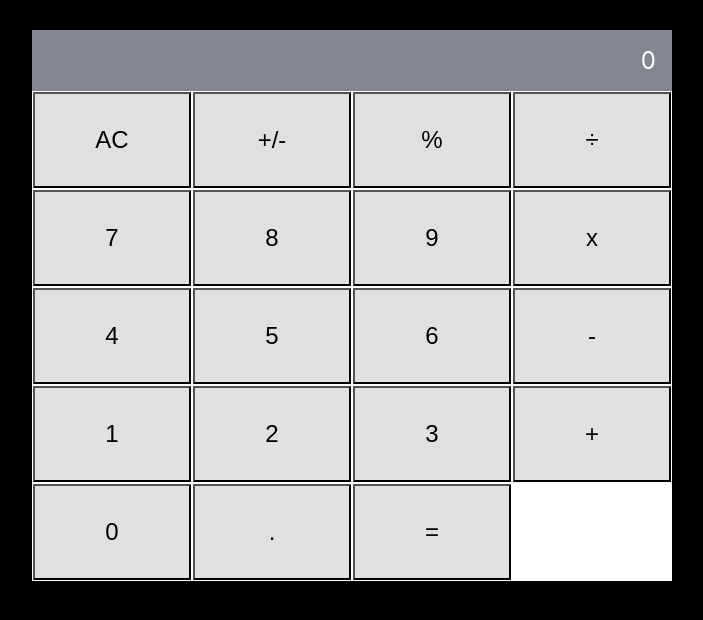
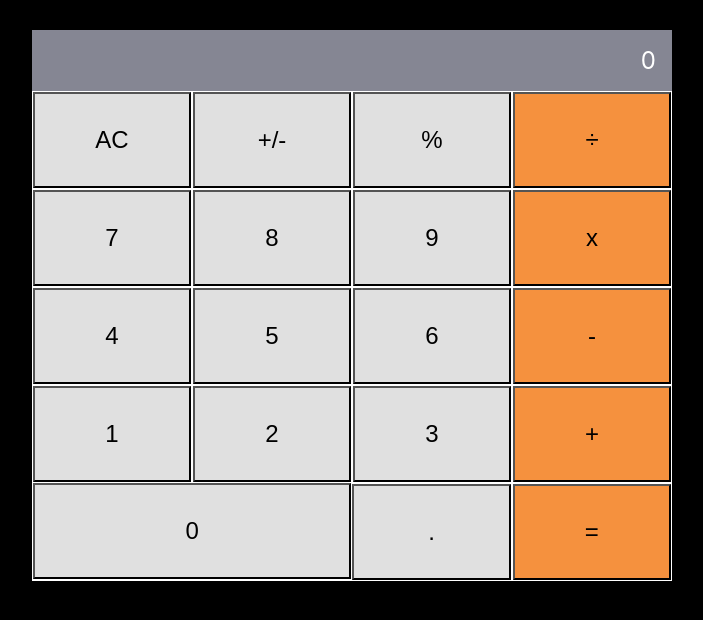
Before and after one commit to Danfall369/math-magicians, a React (Create React App) app: page /calculator in a window 1280 px wide. Shown: the top 620 px of the page, without its empty margins (288-991 px from the left). Built offline with nearby package versions, Linux system fonts and the light colour scheme; the HTML template or start-up script is replaced by a standard one.

Commit message:
Calculator desing and function finish

```diff
--- a/src/components/Calculator.css
+++ b/src/components/Calculator.css
@@ -38,6 +38,23 @@ body {
   margin: 1px;
 }
 
+.buttons-wrapper:nth-child(4n) {
+  background-color: #f5913e;
+}
+
+.button-equal {
+  height: 4em;
+  display: flex;
+  justify-content: center;
+  align-items: center;
+  font-size: 24px;
+  background-color: #e0e0e0;
+  color: black;
+  flex: 1;
+  margin: 1px;
+  background-color: #f5913e;
+}
+
 .bigbutton-wrapper {
   height: 4em;
   width: 19.9rem;
--- a/src/components/Calculator.js
+++ b/src/components/Calculator.js
@@ -3,13 +3,13 @@ import { useState } from 'react';
 import calculate from '../logic/calculate';
 
 function Calculator() {
-  const btnValues = [
+  /*   const btnValues = [
       'AC', '+/-', '%', '÷',
       '7', '8', '9', 'x',
       '4', '5', '6', '-',
       '1', '2', '3', '+',
       '0', '.', '=',
-  ];
+    ]; */
 
   const [result, setResult] = useState({
     total: 0,
@@ -35,16 +35,160 @@ function Calculator() {
           </div>
         </div>
         <div className="rows">
-          {btnValues.map((value) => (
           <button
             type="button"
             className="buttons-wrapper"
             onClick={handleButtonClick}
-              key={value}
           >
-              {value}
+            AC
+
           </button>
-          ))}
+          <button
+            type="button"
+            className="buttons-wrapper"
+            onClick={handleButtonClick}
+          >
+            +/-
+
+          </button>
+          <button
+            type="button"
+            className="buttons-wrapper"
+            onClick={handleButtonClick}
+          >
+            %
+
+          </button>
+          <button
+            type="button"
+            className="buttons-wrapper"
+            onClick={handleButtonClick}
+          >
+            ÷
+
+          </button>
+          <button
+            type="button"
+            className="buttons-wrapper"
+            onClick={handleButtonClick}
+          >
+            7
+
+          </button>
+          <button
+            type="button"
+            className="buttons-wrapper"
+            onClick={handleButtonClick}
+          >
+            8
+
+          </button>
+          <button
+            type="button"
+            className="buttons-wrapper"
+            onClick={handleButtonClick}
+          >
+            9
+
+          </button>
+          <button
+            type="button"
+            className="buttons-wrapper"
+            onClick={handleButtonClick}
+          >
+            x
+
+          </button>
+          <button
+            type="button"
+            className="buttons-wrapper"
+            onClick={handleButtonClick}
+          >
+            4
+
+          </button>
+          <button
+            type="button"
+            className="buttons-wrapper"
+            onClick={handleButtonClick}
+          >
+            5
+
+          </button>
+          <button
+            type="button"
+            className="buttons-wrapper"
+            onClick={handleButtonClick}
+          >
+            6
+
+          </button>
+          <button
+            type="button"
+            className="buttons-wrapper"
+            onClick={handleButtonClick}
+          >
+            -
+
+          </button>
+          <button
+            type="button"
+            className="buttons-wrapper"
+            onClick={handleButtonClick}
+          >
+            1
+
+          </button>
+          <button
+            type="button"
+            className="buttons-wrapper"
+            onClick={handleButtonClick}
+          >
+            2
+
+          </button>
+          <button
+            type="button"
+            className="buttons-wrapper"
+            onClick={handleButtonClick}
+          >
+            3
+
+          </button>
+          <button
+            type="button"
+            className="buttons-wrapper"
+            onClick={handleButtonClick}
+          >
+            +
+
+          </button>
+        </div>
+        <div className="last-row">
+          <button
+            type="button"
+            className="bigbutton-wrapper"
+            onClick={handleButtonClick}
+          >
+            0
+
+          </button>
+          <button
+            type="button"
+            className="buttons-wrapper"
+            onClick={handleButtonClick}
+          >
+            .
+
+          </button>
+          <button
+            type="button"
+            className="button-equal"
+            onClick={handleButtonClick}
+          >
+            =
+
+          </button>
         </div>
       </div>
     </div>
--- a/src/logic/calculate.js
+++ b/src/logic/calculate.js
@@ -16,7 +16,7 @@ function isNumber(item) {
 export default function calculate(obj, buttonName) {
   if (buttonName === 'AC') {
     return {
-      total: null,
+      total: 0,
       next: null,
       operation: null,
     };
```
Lines whose indentation alone changed are shown as unchanged.
